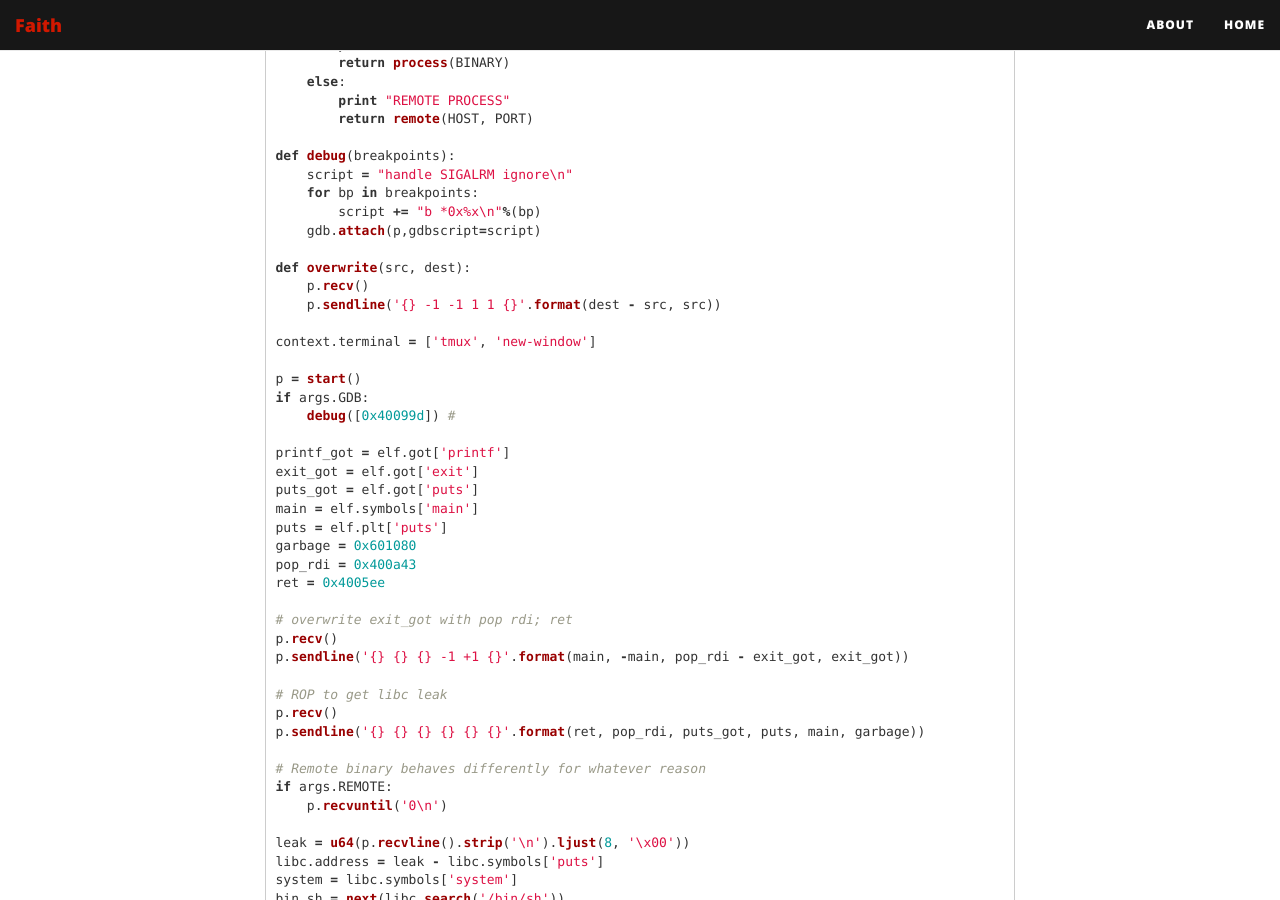
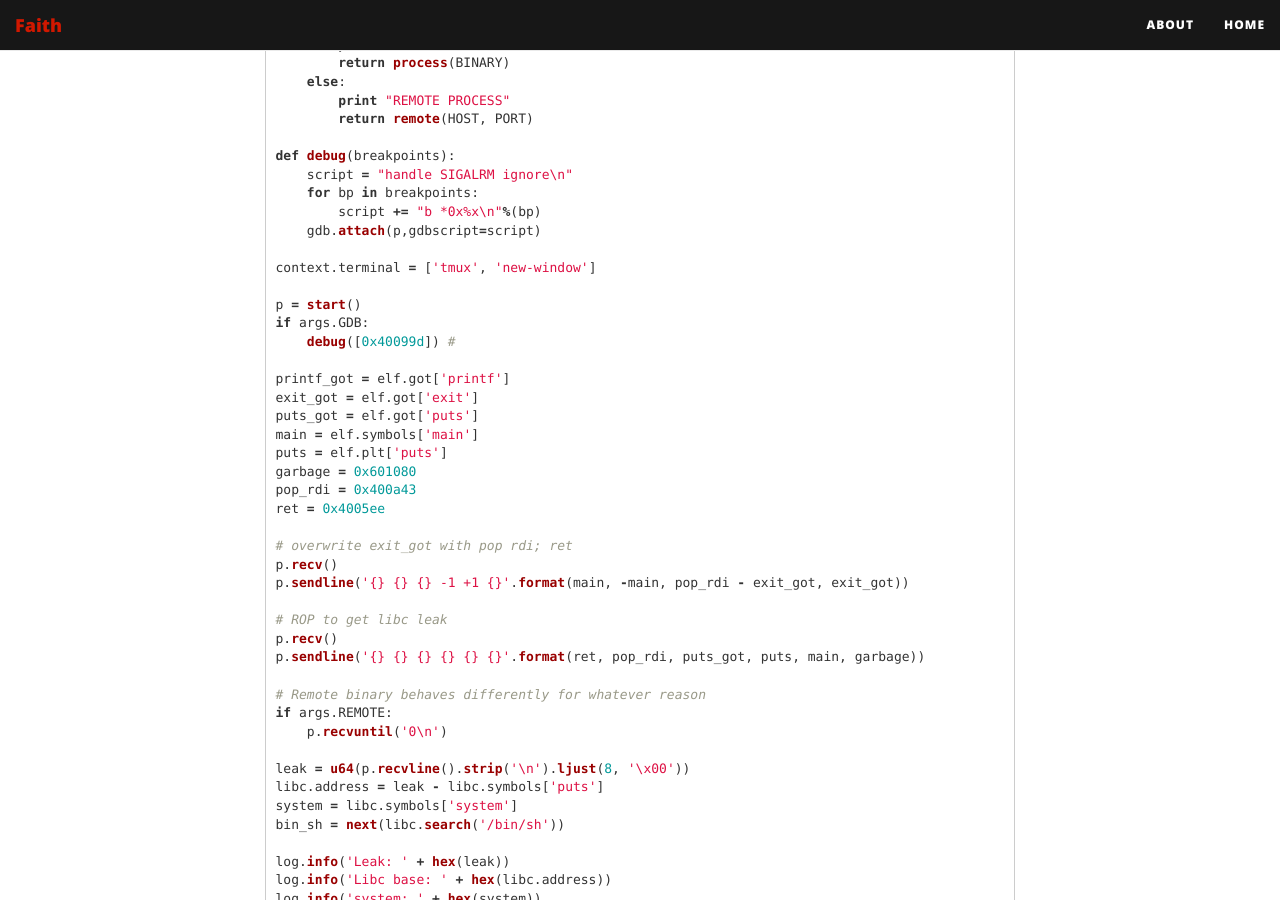
Before and after one commit to farazsth98/farazsth98.github.io, a Jekyll site: the page built from _posts/2019-10-20-secconctf-2019-sum.markdown, in a window 1280 px wide and 900 px high, scrolled down 4314 px. Built offline with Jekyll 4.4.1, drawn with Linux system fonts in a browser that asks for light colours; nearby versions of some CDN libraries.

Commit message:
Fixed script

```diff
--- a/_posts/2019-10-20-secconctf-2019-sum.markdown
+++ b/_posts/2019-10-20-secconctf-2019-sum.markdown
@@ -170,10 +170,6 @@ def debug(breakpoints):
         script += "b *0x%x\n"%(bp)
     gdb.attach(p,gdbscript=script)
 
-def overwrite(src, dest):
-    p.recv()
-    p.sendline('{} -1 -1 1 1 {}'.format(dest - src, src))
-
 context.terminal = ['tmux', 'new-window']
 
 p = start()
```
